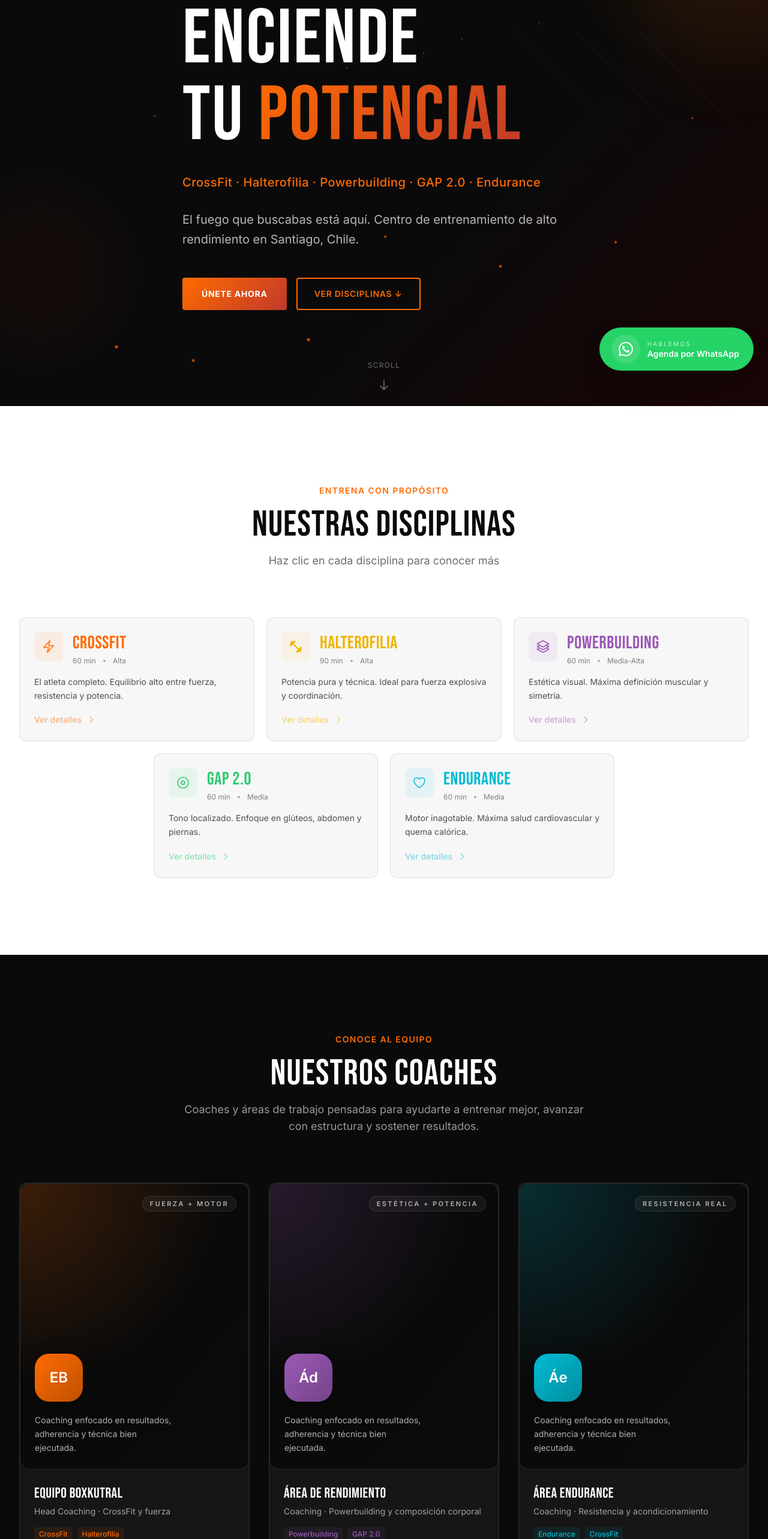
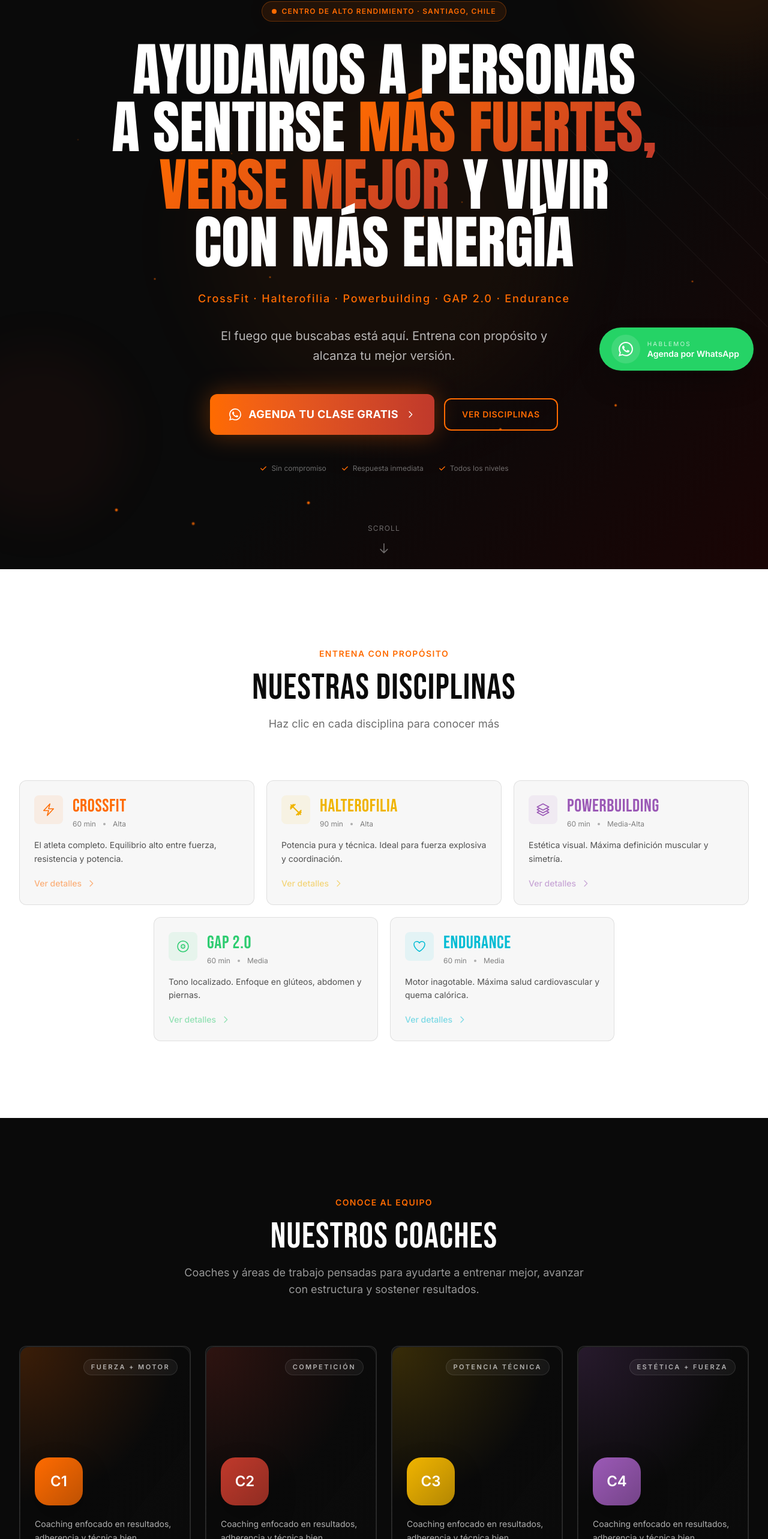
Before and after one commit to Grobier/webkutral, a React (Vite) app in the folder boxkutral-web/: page / in a window 1280 px wide. Shown: the part 158-2724 px from the top of the page at 60% size. Built offline with nearby package versions, Linux system fonts and the light colour scheme.

Commit message:
version 3.3.2

```diff
--- a/boxkutral-web/index.html
+++ b/boxkutral-web/index.html
@@ -56,17 +56,17 @@
     <link
       rel="preload"
       as="style"
-      href="https://fonts.googleapis.com/css2?family=Bebas+Neue&family=Inter:wght@300;400;500;600;700&display=swap"
+      href="https://fonts.googleapis.com/css2?family=Anton&family=Bebas+Neue&family=Inter:wght@300;400;500;600;700&display=swap"
     />
     <link
-      href="https://fonts.googleapis.com/css2?family=Bebas+Neue&family=Inter:wght@300;400;500;600;700&display=swap"
+      href="https://fonts.googleapis.com/css2?family=Anton&family=Bebas+Neue&family=Inter:wght@300;400;500;600;700&display=swap"
       rel="stylesheet"
       media="print"
       onload="this.media='all'"
     />
     <noscript>
       <link
-        href="https://fonts.googleapis.com/css2?family=Bebas+Neue&family=Inter:wght@300;400;500;600;700&display=swap"
+        href="https://fonts.googleapis.com/css2?family=Anton&family=Bebas+Neue&family=Inter:wght@300;400;500;600;700&display=swap"
         rel="stylesheet"
       />
     </noscript>
--- a/boxkutral-web/src/components/Coaches.jsx
+++ b/boxkutral-web/src/components/Coaches.jsx
@@ -5,8 +5,8 @@ import { containerVariants, cardVariants } from '../utils/animations'
 const coaches = [
   {
     id: 1,
-    name: 'Equipo BoxKutral',
-    role: 'Head Coaching · CrossFit y fuerza',
+    name: 'Coach 1',
+    role: 'Head Coach · CrossFit y Halterofilia',
     specialties: ['CrossFit', 'Halterofilia'],
     bio: 'Sesiones guiadas con foco en técnica, intensidad bien dosificada y progresión real para que mejores sin perder consistencia.',
     achievements: [
@@ -20,23 +20,68 @@ const coaches = [
   },
   {
     id: 2,
-    name: 'Área de rendimiento',
-    role: 'Coaching · Powerbuilding y composición corporal',
-    specialties: ['Powerbuilding', 'GAP 2.0'],
+    name: 'Coach 2',
+    role: 'Coach · CrossFit Competitivo',
+    specialties: ['CrossFit', 'Endurance'],
+    bio: 'Especializado en preparación competitiva y desarrollo del atleta funcional. Metodología progresiva para alcanzar tu peak de rendimiento.',
+    achievements: [
+      'Programación para atletas competitivos',
+      'Desarrollo de capacidades mixtas',
+      'Seguimiento de métricas y rendimiento',
+    ],
+    metric: 'Competición',
+    color: '#C0392B',
+    image: null,
+  },
+  {
+    id: 3,
+    name: 'Coach 3',
+    role: 'Coach · Halterofilia',
+    specialties: ['Halterofilia'],
+    bio: 'Especialista en levantamiento olímpico con enfoque en técnica de snatch y clean & jerk. Progresión medible y fuerza explosiva real.',
+    achievements: [
+      'Corrección técnica en levantamientos olímpicos',
+      'Programas de fuerza explosiva',
+      'Movilidad aplicada al rendimiento',
+    ],
+    metric: 'Potencia técnica',
+    color: '#F0B400',
+    image: null,
+  },
+  {
+    id: 4,
+    name: 'Coach 4',
+    role: 'Coach · Powerbuilding',
+    specialties: ['Powerbuilding'],
     bio: 'Bloques orientados a ganar fuerza, construir masa muscular y mejorar composición corporal con una estructura clara y sostenible.',
     achievements: [
       'Planes orientados a objetivos concretos',
       'Énfasis en postura, volumen y ejecución',
       'Trabajo complementario de core y estabilidad',
     ],
-    metric: 'Estética + potencia',
+    metric: 'Estética + fuerza',
     color: '#9B59B6',
     image: null,
   },
   {
-    id: 3,
-    name: 'Área endurance',
-    role: 'Coaching · Resistencia y acondicionamiento',
+    id: 5,
+    name: 'Coach 5',
+    role: 'Coach · GAP 2.0',
+    specialties: ['GAP 2.0'],
+    bio: 'Entrenamiento focalizado en glúteos, abdomen y piernas con metodología de alta eficiencia. Resultados visibles y sostenibles en el tiempo.',
+    achievements: [
+      'Tonificación localizada y efectiva',
+      'Trabajo de core profundo y estabilidad',
+      'Progresión adaptada a cada nivel',
+    ],
+    metric: 'Tono + definición',
+    color: '#2ECC71',
+    image: null,
+  },
+  {
+    id: 6,
+    name: 'Coach 6',
+    role: 'Coach · Endurance',
     specialties: ['Endurance', 'CrossFit'],
     bio: 'Entrenamientos diseñados para mejorar tu capacidad cardiovascular, sostener ritmos altos y desarrollar una base física duradera.',
     achievements: [
@@ -46,6 +91,36 @@ const coaches = [
     ],
     metric: 'Resistencia real',
     color: '#00BCD4',
+    image: null,
+  },
+  {
+    id: 7,
+    name: 'Coach 7',
+    role: 'Coach · Movilidad y Recovery',
+    specialties: ['Recovery', 'CrossFit'],
+    bio: 'Especialista en movilidad funcional, prevención de lesiones y recuperación activa. El complemento que hace la diferencia en tu rendimiento.',
+    achievements: [
+      'Protocolos de recuperación activa',
+      'Mejora de rango de movimiento',
+      'Prevención y manejo de lesiones',
+    ],
+    metric: 'Recuperación',
+    color: '#3498DB',
+    image: null,
+  },
+  {
+    id: 8,
+    name: 'Coach 8',
+    role: 'Coach · CrossFit y Nutrición',
+    specialties: ['CrossFit', 'Nutrición'],
+    bio: 'Integra el entrenamiento funcional con orientación nutricional para maximizar resultados. Enfoque holístico en salud y rendimiento.',
+    achievements: [
+      'Orientación nutricional deportiva',
+      'Planificación de carga y recuperación',
+      'Seguimiento integral del atleta',
+    ],
+    metric: 'Rendimiento total',
+    color: '#E67E22',
     image: null,
   },
 ]
@@ -245,7 +320,7 @@ export default function Coaches() {
           variants={containerVariants}
           initial="hidden"
           animate={isInView ? 'visible' : 'hidden'}
-          className="grid gap-6 md:grid-cols-2 lg:grid-cols-3 lg:gap-8"
+          className="grid gap-5 sm:grid-cols-2 lg:grid-cols-4 lg:gap-6"
         >
           {coaches.map((coach) => (
             <motion.div
@@ -255,7 +330,7 @@ export default function Coaches() {
               className="group cursor-pointer"
             >
               <div className="overflow-hidden rounded-xl border border-primary/10 bg-primary/5 transition-all duration-300 hover:-translate-y-2 hover:border-fire-orange/30">
-                <div className="relative aspect-[4/5] overflow-hidden">
+                <div className="relative aspect-[3/4] overflow-hidden">
                   {coach.image ? (
                     <img
                       src={coach.image}
@@ -268,17 +343,17 @@ export default function Coaches() {
                   <div className="absolute inset-0 bg-gradient-to-t from-secondary via-transparent to-transparent opacity-0 transition-opacity duration-300 group-hover:opacity-100" />
                 </div>
 
-                <div className="p-6">
-                  <h3 className="font-heading text-2xl text-primary transition-colors group-hover:text-fire-orange">
+                <div className="p-4">
+                  <h3 className="font-heading text-xl text-primary transition-colors group-hover:text-fire-orange">
                     {coach.name}
                   </h3>
-                  <p className="mt-1 text-sm text-primary/60">{coach.role}</p>
+                  <p className="mt-0.5 text-xs text-primary/60 leading-snug">{coach.role}</p>
 
-                  <div className="mt-4 flex flex-wrap gap-2">
+                  <div className="mt-3 flex flex-wrap gap-1.5">
                     {coach.specialties.map((specialty) => (
                       <span
                         key={specialty}
-                        className="rounded px-2 py-1 text-xs font-medium"
+                        className="rounded px-2 py-0.5 text-xs font-medium"
                         style={{ backgroundColor: `${coach.color}15`, color: coach.color }}
                       >
                         {specialty}
@@ -286,7 +361,7 @@ export default function Coaches() {
                     ))}
                   </div>
 
-                  <div className="mt-4 flex items-center gap-2 text-sm font-medium text-fire-orange opacity-0 transition-opacity group-hover:opacity-100">
+                  <div className="mt-3 flex items-center gap-2 text-xs font-medium text-fire-orange opacity-0 transition-opacity group-hover:opacity-100">
                     <span>Ver enfoque completo</span>
                     <svg className="h-4 w-4" fill="none" viewBox="0 0 24 24" stroke="currentColor">
                       <path strokeLinecap="round" strokeLinejoin="round" strokeWidth={2} d="M9 5l7 7-7 7" />
--- a/boxkutral-web/src/components/FinalCTA.jsx
+++ b/boxkutral-web/src/components/FinalCTA.jsx
@@ -51,7 +51,7 @@ export default function FinalCTA() {
               href={WHATSAPP_LINK}
               target="_blank"
               rel="noopener noreferrer"
-              className="inline-flex items-center gap-3 rounded bg-primary px-10 py-5 text-lg font-bold uppercase tracking-wide text-secondary transition-all duration-300 hover:scale-105 hover:bg-fire-orange hover:text-primary hover:shadow-2xl hover:shadow-fire-orange/30"
+              className="inline-flex items-center gap-3 rounded-xl bg-primary px-10 py-5 text-lg font-bold uppercase tracking-wide text-secondary transition-all duration-300 hover:scale-105 hover:bg-fire-orange hover:text-primary hover:shadow-2xl hover:shadow-fire-orange/30"
             >
               <WhatsAppIcon />
               Escríbenos por WhatsApp
--- a/boxkutral-web/src/components/Hero.jsx
+++ b/boxkutral-web/src/components/Hero.jsx
@@ -1,15 +1,19 @@
 import { motion } from 'framer-motion'
-import { WHATSAPP_LINK } from '../constants'
+import { WHATSAPP_LINK, createWhatsAppLink } from '../constants'
 import EmberParticles from './EmberParticles'
+
+const FREE_CLASS_LINK = createWhatsAppLink('Hola BoxKutral! Quiero agendar mi clase de prueba gratis 🔥')
 
 export default function Hero() {
   return (
-    <section className="relative flex min-h-screen items-center overflow-hidden gradient-hero">
+    <section className="relative flex min-h-screen items-center justify-center overflow-hidden gradient-hero">
       <EmberParticles count={15} />
 
+      {/* Decorative blurs */}
       <div className="pointer-events-none absolute inset-0 overflow-hidden">
         <div className="absolute -right-32 -top-32 h-96 w-96 rounded-full bg-fire-orange/10 blur-3xl" />
         <div className="absolute -left-20 bottom-20 h-72 w-72 rounded-full bg-fire-red/5 blur-2xl" />
+        <div className="absolute left-1/2 top-1/2 h-[600px] w-[600px] -translate-x-1/2 -translate-y-1/2 rounded-full bg-fire-orange/5 blur-3xl" />
         <svg className="absolute right-0 top-1/4 h-auto w-1/3 opacity-5" viewBox="0 0 400 400" fill="none">
           <line x1="0" y1="0" x2="400" y2="400" stroke="white" strokeWidth="1" />
           <line x1="100" y1="0" x2="400" y2="300" stroke="white" strokeWidth="1" />
@@ -17,62 +21,129 @@ export default function Hero() {
         </svg>
       </div>
 
-      <div className="relative mx-auto max-w-7xl px-4 py-32 sm:px-6 lg:px-8 lg:py-40">
-        <div className="max-w-4xl">
+      <div className="relative w-full mx-auto max-w-6xl px-4 py-32 sm:px-6 lg:px-8 lg:py-40 text-center">
         <motion.div
           initial={{ opacity: 0, y: 30 }}
           animate={{ opacity: 1, y: 0 }}
           transition={{ duration: 0.8, ease: 'easeOut' }}
           className="space-y-8"
         >
-            <h1 className="font-heading text-6xl leading-none sm:text-7xl lg:text-8xl xl:text-9xl">
-              <span className="text-primary">ENCIENDE</span>
-              <br />
-              <span className="text-primary">TU </span>
-              <span className="gradient-fire-text">POTENCIAL</span>
+          {/* Badge */}
+          <motion.div
+            initial={{ opacity: 0, scale: 0.9 }}
+            animate={{ opacity: 1, scale: 1 }}
+            transition={{ delay: 0.1, duration: 0.5 }}
+            className="inline-flex items-center gap-2 rounded-full border border-fire-orange/30 bg-fire-orange/10 px-4 py-2"
+          >
+            <span className="h-2 w-2 rounded-full bg-fire-orange animate-pulse-glow" />
+            <span className="text-xs font-semibold uppercase tracking-widest text-fire-orange">
+              Centro de Alto Rendimiento · Santiago, Chile
+            </span>
+          </motion.div>
+
+          {/* Main title — Anton font */}
+          <h1 className="font-impact leading-[1.05]">
+            <span className="block text-5xl text-primary sm:text-6xl lg:text-7xl xl:text-8xl">
+              AYUDAMOS A PERSONAS
+            </span>
+            <span className="block text-5xl sm:text-6xl lg:text-7xl xl:text-8xl">
+              A SENTIRSE{' '}
+              <span className="gradient-fire-text">MÁS FUERTES,</span>
+            </span>
+            <span className="block text-5xl sm:text-6xl lg:text-7xl xl:text-8xl">
+              <span className="gradient-fire-text">VERSE MEJOR</span>{' '}
+              <span className="text-primary">Y VIVIR</span>
+            </span>
+            <span className="block text-5xl text-primary sm:text-6xl lg:text-7xl xl:text-8xl">
+              CON MÁS ENERGÍA
+            </span>
           </h1>
 
+          {/* Disciplines */}
           <motion.p
             initial={{ opacity: 0 }}
             animate={{ opacity: 1 }}
             transition={{ delay: 0.3, duration: 0.6 }}
-              className="text-lg font-medium tracking-wide text-fire-orange sm:text-xl"
+            className="text-base font-medium tracking-widest text-fire-orange sm:text-lg"
           >
             CrossFit · Halterofilia · Powerbuilding · GAP 2.0 · Endurance
           </motion.p>
 
+          {/* Subtitle */}
           <motion.p
             initial={{ opacity: 0 }}
             animate={{ opacity: 1 }}
             transition={{ delay: 0.4, duration: 0.8 }}
-              className="max-w-2xl text-lg leading-relaxed text-primary/70 sm:text-xl"
+            className="mx-auto max-w-xl text-lg leading-relaxed text-primary/70 sm:text-xl"
           >
-              El fuego que buscabas está aquí. Centro de entrenamiento de alto rendimiento en
-              Santiago, Chile.
+            El fuego que buscabas está aquí. Entrena con propósito y alcanza tu mejor versión.
           </motion.p>
 
+          {/* CTA Buttons */}
           <motion.div
             initial={{ opacity: 0, y: 20 }}
             animate={{ opacity: 1, y: 0 }}
             transition={{ delay: 0.6, duration: 0.6 }}
-              className="flex flex-col gap-4 pt-4 sm:flex-row"
+            className="flex flex-col items-center gap-4 pt-4 sm:flex-row sm:justify-center"
           >
+            {/* Primary CTA */}
             <a
-                href={WHATSAPP_LINK}
+              href={FREE_CLASS_LINK}
               target="_blank"
               rel="noopener noreferrer"
-                className="btn-fire px-8 py-4 text-lg"
+              className="group inline-flex items-center gap-3 rounded-xl bg-gradient-to-r from-fire-orange to-fire-red px-8 py-5 text-base font-bold uppercase tracking-wide text-white shadow-[0_0_40px_rgba(255,107,0,0.35)] transition-all duration-300 hover:scale-105 hover:shadow-[0_0_60px_rgba(255,107,0,0.5)] sm:text-lg"
             >
-                Únete Ahora
+              <WhatsAppIcon />
+              Agenda tu clase gratis
+              <svg
+                className="h-4 w-4 transition-transform group-hover:translate-x-1"
+                fill="none"
+                viewBox="0 0 24 24"
+                stroke="currentColor"
+              >
+                <path strokeLinecap="round" strokeLinejoin="round" strokeWidth={2} d="M9 5l7 7-7 7" />
+              </svg>
             </a>
-              <a href="#disciplinas" className="btn-outline px-8 py-4 text-lg">
-                Ver disciplinas ↓
+
+            {/* Secondary */}
+            <a
+              href="#disciplinas"
+              className="btn-outline px-8 py-4 text-base sm:text-lg"
+            >
+              Ver disciplinas
             </a>
+          </motion.div>
+
+          {/* Trust indicators */}
+          <motion.div
+            initial={{ opacity: 0 }}
+            animate={{ opacity: 1 }}
+            transition={{ delay: 0.9, duration: 0.6 }}
+            className="flex flex-wrap items-center justify-center gap-6 pt-4 text-xs text-primary/40"
+          >
+            <span className="flex items-center gap-1.5">
+              <svg className="h-3.5 w-3.5 text-fire-orange" fill="currentColor" viewBox="0 0 20 20">
+                <path fillRule="evenodd" d="M16.707 5.293a1 1 0 010 1.414l-8 8a1 1 0 01-1.414 0l-4-4a1 1 0 011.414-1.414L8 12.586l7.293-7.293a1 1 0 011.414 0z" clipRule="evenodd" />
+              </svg>
+              Sin compromiso
+            </span>
+            <span className="flex items-center gap-1.5">
+              <svg className="h-3.5 w-3.5 text-fire-orange" fill="currentColor" viewBox="0 0 20 20">
+                <path fillRule="evenodd" d="M16.707 5.293a1 1 0 010 1.414l-8 8a1 1 0 01-1.414 0l-4-4a1 1 0 011.414-1.414L8 12.586l7.293-7.293a1 1 0 011.414 0z" clipRule="evenodd" />
+              </svg>
+              Respuesta inmediata
+            </span>
+            <span className="flex items-center gap-1.5">
+              <svg className="h-3.5 w-3.5 text-fire-orange" fill="currentColor" viewBox="0 0 20 20">
+                <path fillRule="evenodd" d="M16.707 5.293a1 1 0 010 1.414l-8 8a1 1 0 01-1.414 0l-4-4a1 1 0 011.414-1.414L8 12.586l7.293-7.293a1 1 0 011.414 0z" clipRule="evenodd" />
+              </svg>
+              Todos los niveles
+            </span>
           </motion.div>
         </motion.div>
       </div>
-      </div>
 
+      {/* Scroll indicator */}
       <motion.div
         initial={{ opacity: 0 }}
         animate={{ opacity: 1 }}
@@ -97,3 +168,11 @@ export default function Hero() {
     </section>
   )
 }
+
+function WhatsAppIcon() {
+  return (
+    <svg className="h-5 w-5" fill="currentColor" viewBox="0 0 24 24" aria-hidden="true">
+      <path d="M17.472 14.382c-.297-.149-1.758-.867-2.03-.967-.273-.099-.471-.148-.67.15-.197.297-.767.966-.94 1.164-.173.199-.347.223-.644.075-.297-.15-1.255-.463-2.39-1.475-.883-.788-1.48-1.761-1.653-2.059-.173-.297-.018-.458.13-.606.134-.133.298-.347.446-.52.149-.174.198-.298.298-.497.099-.198.05-.371-.025-.52-.075-.149-.669-1.612-.916-2.207-.242-.579-.487-.5-.669-.51-.173-.008-.371-.01-.57-.01-.198 0-.52.074-.792.372-.272.297-1.04 1.016-1.04 2.479 0 1.462 1.065 2.875 1.213 3.074.149.198 2.096 3.2 5.077 4.487.709.306 1.262.489 1.694.625.712.227 1.36.195 1.871.118.571-.085 1.758-.719 2.006-1.413.248-.694.248-1.289.173-1.413-.074-.124-.272-.198-.57-.347m-5.421 7.403h-.004a9.87 9.87 0 01-5.031-1.378l-.361-.214-3.741.982.998-3.648-.235-.374a9.86 9.86 0 01-1.51-5.26c.001-5.45 4.436-9.884 9.888-9.884 2.64 0 5.122 1.03 6.988 2.898a9.825 9.825 0 012.893 6.994c-.003 5.45-4.437 9.884-9.885 9.884m8.413-18.297A11.815 11.815 0 0012.05 0C5.495 0 .16 5.335.157 11.892c0 2.096.547 4.142 1.588 5.945L.057 24l6.305-1.654a11.882 11.882 0 005.683 1.448h.005c6.554 0 11.89-5.335 11.893-11.893a11.821 11.821 0 00-3.48-8.413z" />
+    </svg>
+  )
+}
--- a/boxkutral-web/src/components/Plans.jsx
+++ b/boxkutral-web/src/components/Plans.jsx
@@ -132,7 +132,7 @@ export default function Plans() {
                 href={createWhatsAppLink(`Hola BoxKutral, me interesa el ${plan.name}`)}
                 target="_blank"
                 rel="noopener noreferrer"
-                className={`flex w-full items-center justify-center gap-2 rounded px-6 py-4 font-bold uppercase tracking-wide transition-all duration-300 ${
+                className={`flex w-full items-center justify-center gap-2 rounded-xl px-6 py-4 font-bold uppercase tracking-wide transition-all duration-300 ${
                   plan.featured
                     ? 'bg-fire-orange text-white hover:bg-fire-red hover:shadow-lg hover:shadow-fire-orange/30'
                     : 'bg-primary/10 text-primary hover:bg-fire-orange hover:text-white'
@@ -158,7 +158,7 @@ export default function Plans() {
                 href={createWhatsAppLink(`Hola BoxKutral, me interesa el ${option.name}`)}
                 target="_blank"
                 rel="noopener noreferrer"
-                className="group flex items-center justify-between rounded-lg border border-primary/10 bg-primary/5 p-6 transition-all duration-300 hover:border-fire-orange/50"
+                className="group flex items-center justify-between rounded-xl border border-primary/10 bg-primary/5 p-6 transition-all duration-300 hover:border-fire-orange/50"
               >
                 <span className="font-semibold text-primary">{option.name}</span>
                 <span className="font-heading text-2xl text-fire-orange transition-transform group-hover:scale-110">
--- a/boxkutral-web/src/components/Schedules.jsx
+++ b/boxkutral-web/src/components/Schedules.jsx
@@ -257,7 +257,7 @@ export default function Schedules() {
             animate={{ opacity: 1, y: 0 }}
             exit={{ opacity: 0, y: -10 }}
             transition={{ duration: 0.3 }}
-            className="rounded-lg bg-secondary/5 p-6 lg:p-8"
+            className="rounded-xl bg-secondary/5 p-6 lg:p-8"
           >
             <ScheduleGrid disciplineId={activeTab} color={activeDiscipline.color} />
           </motion.div>
--- a/boxkutral-web/src/components/Testimonials.jsx
+++ b/boxkutral-web/src/components/Testimonials.jsx
@@ -61,7 +61,7 @@ export default function Testimonials() {
             <motion.div
               key={testimonial.id}
               variants={cardVariants}
-              className="rounded-lg border border-secondary/10 bg-secondary/5 p-8 transition-colors duration-300 hover:border-fire-orange/30"
+              className="rounded-xl border border-secondary/10 bg-secondary/5 p-8 transition-colors duration-300 hover:border-fire-orange/30"
             >
               <div className="mb-6">
                 <svg className="h-10 w-10 text-fire-orange" fill="currentColor" viewBox="0 0 24 24">
--- a/boxkutral-web/src/index.css
+++ b/boxkutral-web/src/index.css
@@ -25,6 +25,7 @@
 
   /* Typography */
   --font-heading: 'Bebas Neue', sans-serif;
+  --font-impact: 'Anton', sans-serif;
   --font-body: 'Inter', sans-serif;
 }
 
@@ -56,6 +57,11 @@ body {
 
 .font-body {
   font-family: var(--font-body);
+}
+
+.font-impact {
+  font-family: var(--font-impact);
+  letter-spacing: -0.01em;
 }
 
 /* ========================================
@@ -110,7 +116,7 @@ body {
 .btn-fire {
   background: linear-gradient(135deg, var(--color-fire-orange), var(--color-fire-red));
   padding: 1rem 2rem;
-  border-radius: 0.25rem;
+  border-radius: 0.75rem;
   font-weight: 700;
   color: white;
   text-transform: uppercase;
@@ -134,7 +140,7 @@ body {
   background: transparent;
   border: 2px solid var(--color-fire-orange);
   padding: 0.875rem 1.75rem;
-  border-radius: 0.25rem;
+  border-radius: 0.75rem;
   font-weight: 600;
   color: var(--color-fire-orange);
   text-transform: uppercase;
@@ -238,7 +244,7 @@ body {
 
 .schedule-slot {
   padding: 0.5rem 0.75rem;
-  border-radius: 0.375rem;
+  border-radius: 0.5rem;
   font-size: 0.75rem;
   font-weight: 600;
   text-align: center;
@@ -330,7 +336,7 @@ body {
   padding: 0.75rem 1.5rem;
   font-weight: 600;
   font-size: 0.875rem;
-  border-radius: 0.375rem;
+  border-radius: 0.75rem;
   transition: all 0.3s ease;
   white-space: nowrap;
   border: 2px solid transparent;
```
Lines whose indentation alone changed are shown as unchanged.
